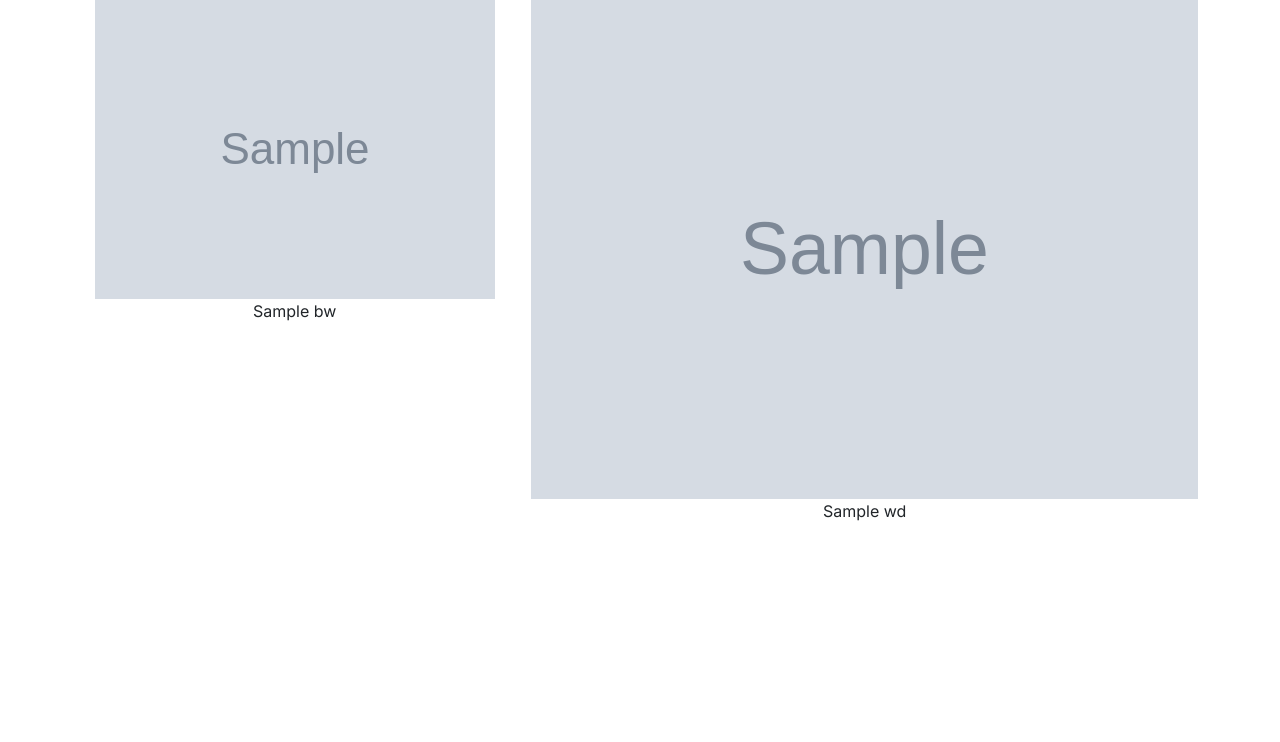
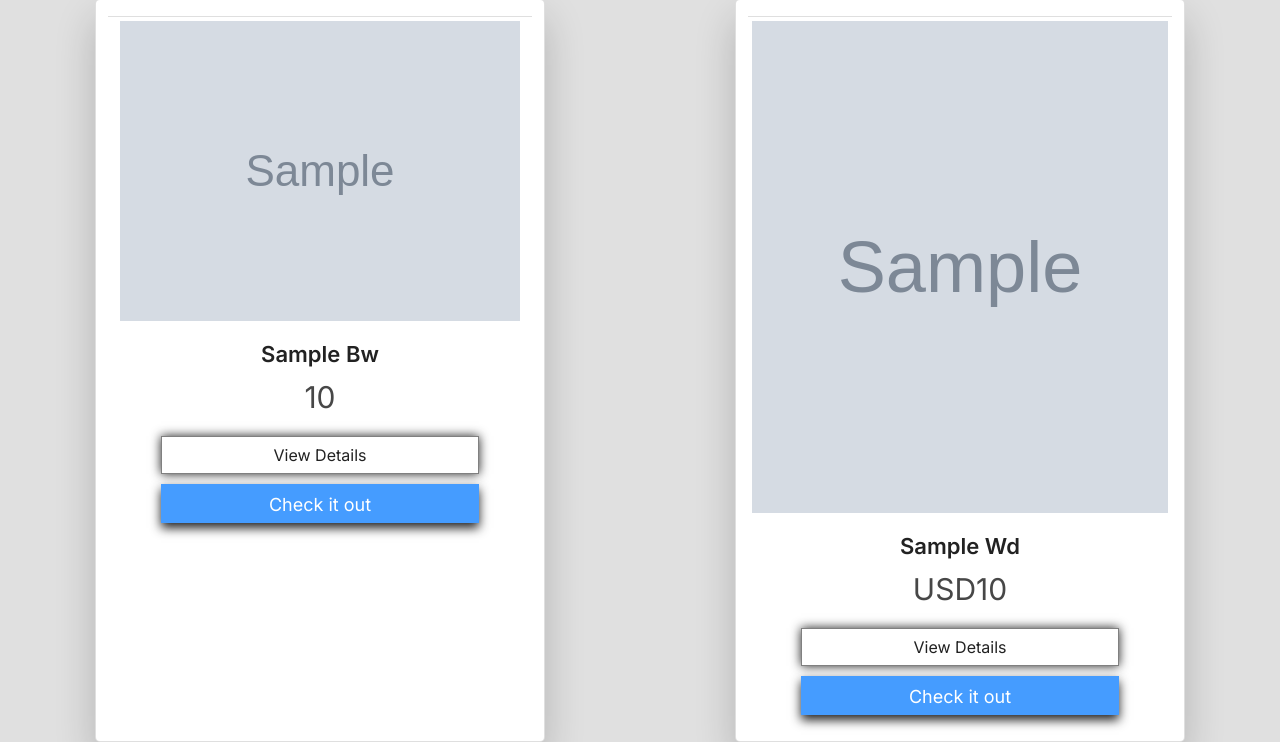
Before and after one commit to glennpck/Bookmark-Et, a Python web app: template bookmarket/templates/compare.html in a window 1280 px wide. Shown: the part 399-1141 px from the top of the page. Before the commit the page ends 920 px from the top, so only its background shows below. Run offline with Jinja, Linux system fonts and the light colour scheme; the template is opened without the code that fills it: most values are stand-ins (such as "Sample title", 1, 10 or a date in 2020); grey boxes marked "Sample" are stand-in pictures; grey boxes are pictures that could not be loaded.

Commit message:
compare.html display formatting

```diff
--- a/bookmarket/classes.py
+++ b/bookmarket/classes.py
@@ -23,3 +23,4 @@
         self.cover = cover
         self.price = price
         self.url = url
+        self.platform = "Wordery"
--- a/bookmarket/templates/compare.html
+++ b/bookmarket/templates/compare.html
@@ -1,15 +1,89 @@
 {% extends 'base.html' %}
 {% block body %}
-<div class="container">
+<style>
+    body{
+    background:#E0E0E0;
+}
+.details {
+            border: 1.5px solid grey;
+            color: #212121;
+            width: 100%;
+            height: auto;
+            box-shadow: 0px 0px 10px #212121;
+        }
+
+        .origin {
+            background-color: rgb(69, 156, 255);
+            color: white;
+            margin-top: 10px;
+            font-size: 18px;
+            width: 100%;
+            height: 39px;
+            box-shadow: 0px 5px 10px  #212121;
+        }
+
+        .card {
+            width: 450px;
+        }
+
+        .card-header {
+            text-align: center;
+            background-color: white;
+        }
+
+        .card-body {
+            width: 350px;
+        }
+
+        .btn {
+            border-radius: 0;
+        }
+
+        .img-thumbnail {
+            border: none;
+        }
+
+        .card {
+            box-shadow: 0 20px 40px rgba(0, 0, 0, .2);
+            border-radius: 5px;
+            padding-bottom: 10px;
+        }
+
+        .card-text {
+            font-style: bold;
+            font-size: 30px;
+        }
+</style>
+<div class='container-fluid'>
     <div class="row">
-        <div class="col text-center">
-            <img src='{{bw.cover[1]}}' />
-            <span>{{bw.title}}</span>
-
+        <div class="card mx-auto col-md-6 col-6 mt-6">
+            <h2 class="card-header">{{bw.platform}}</h2>
+            <img class='mx-auto img-thumbnail'
+                src="{{bw.cover[1]}}"
+                width="auto" height="auto"/>
+            <div class="card-body text-center mx-auto">
+                <div class='cvp'>
+                    <h5 class="card-title font-weight-bold">{{bw.title}}</h5>
+                    <p class="card-text">{{bw.price}}</p>
+                    <a href="#" class="btn details px-auto">View Details</a><br />
+                    <a href="#" class="btn origin px-auto">Check it out</a>
+                </div>
+            </div>
         </div>
-        <div class="col text-center">
-            <img style='min-height: 500px' src='{{wd.cover}}' />
-            <span>{{wd.title}}</span>
+        <div class="card mx-auto col-md-6 col-6 mt-6">
+            <h2 class="card-header">{{wd.platform}}</h2>
+            <img class='mx-auto img-thumbnail'
+                src="{{wd.cover}}"
+                width="auto" height="auto"
+                style="min-height: 500px" />
+            <div class="card-body text-center mx-auto">
+                <div class='cvp'>
+                    <h5 class="card-title font-weight-bold">{{wd.title[:25] + "..." if wd.title|length > 28 else wd.title}}</h5>
+                    <p class="card-text">USD{{wd.price}}</p>
+                    <a href="#" class="btn details px-auto">View Details</a><br />
+                    <a href="#" class="btn origin px-auto">Check it out</a>
+                </div>
+            </div>
         </div>
     </div>
 </div>
```
